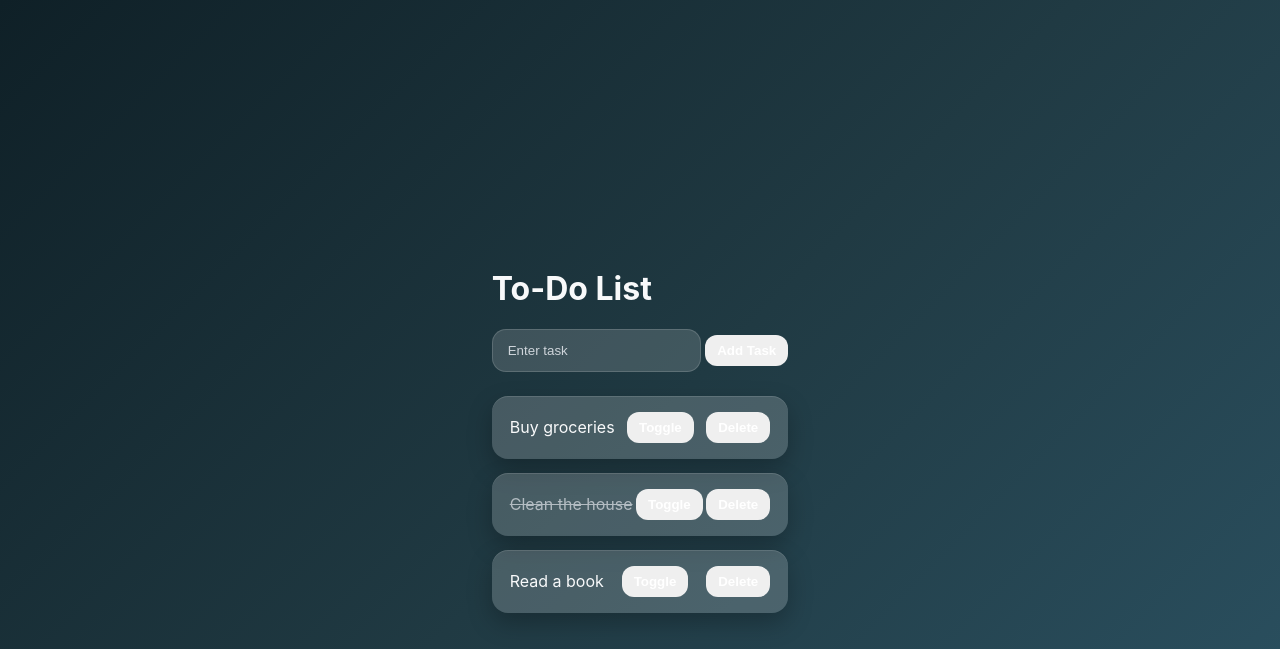
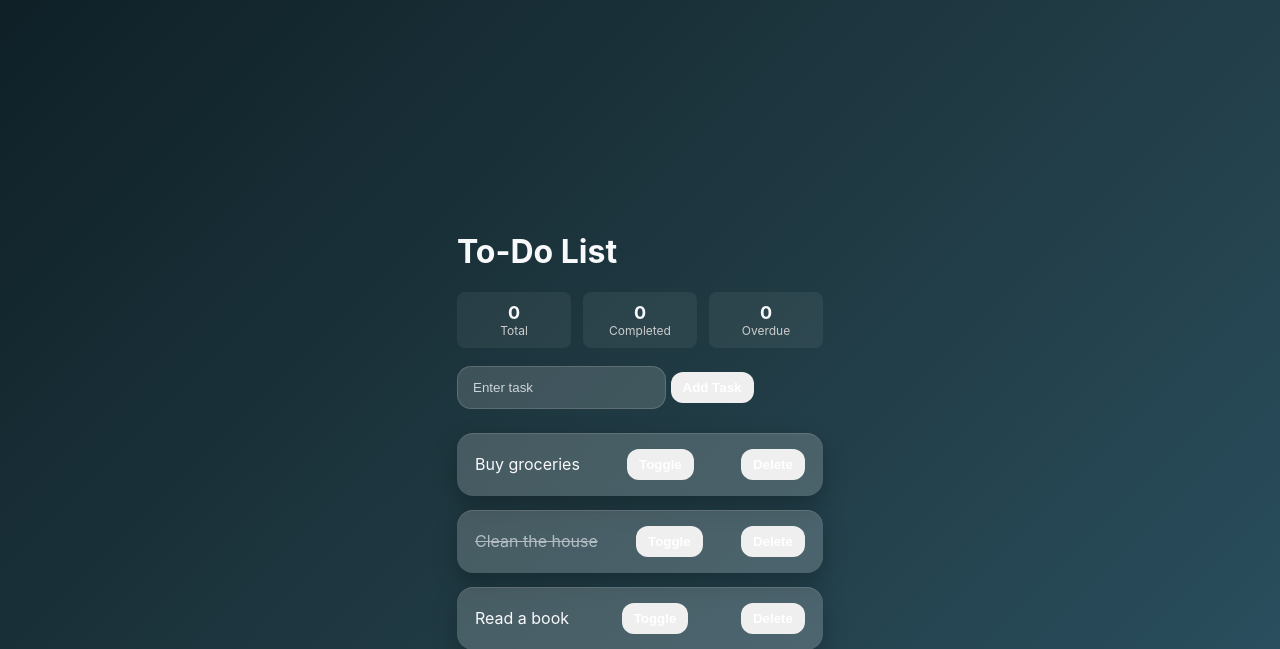
Before and after one commit to nv23108/flask-todo-app, a Flask app: page / in a window 1280 px wide. Shown: the top 649 px of the page. Run offline with Flask 2, Linux system fonts and the light colour scheme.

Commit message:
feat: consolidate app routes and add stats/search endpoints; UI updates for search and task metadata

```diff
--- a/flask-todo-app/app.py
+++ b/flask-todo-app/app.py
@@ -1,42 +1,89 @@
 from flask import Flask, request, jsonify, render_template
 import json
+from datetime import datetime, timedelta
 
 app = Flask(__name__)
+DATA_FILE = "todo.json"
 
-# Function to load tasks from local storage (JSON)
+# Load and save
 def load_tasks():
     try:
-        with open("todo.json", "r") as f:
+        with open(DATA_FILE, "r") as f:
             tasks = json.load(f)
     except FileNotFoundError:
         tasks = []
     return tasks
 
-# Function to save tasks to local storage (JSON)
 def save_tasks(tasks):
-    with open("todo.json", "w") as f:
+    with open(DATA_FILE, "w") as f:
         json.dump(tasks, f)
+
+# Ensure schema defaults
+def ensure_task_schema(tasks):
+    changed = False
+    for t in tasks:
+        if 'created_at' not in t:
+            t['created_at'] = datetime.now().isoformat()
+            changed = True
+        if 'priority' not in t:
+            t['priority'] = 'medium'
+            changed = True
+        if 'description' not in t:
+            t['description'] = ''
+            changed = True
+        if 'due_date' not in t:
+            t['due_date'] = ''
+            changed = True
+    if changed:
+        save_tasks(tasks)
 
 @app.route('/')
 def index():
     tasks = load_tasks()
+    ensure_task_schema(tasks)
     return render_template('index.html', tasks=tasks)
 
 @app.route('/add', methods=['POST'])
 def add_task():
-    task_name = request.form['task']
+    task_name = request.form.get('task', '').strip()
+    description = request.form.get('description', '').strip()
+    priority = request.form.get('priority', 'medium')
+    due_date = request.form.get('due_date', '').strip()
+
     tasks = load_tasks()
-    task = {"id": len(tasks) + 1, "name": task_name, "completed": False}
+    new_id = max([t.get('id', 0) for t in tasks], default=0) + 1
+    task = {
+        'id': new_id,
+        'name': task_name,
+        'description': description,
+        'priority': priority,
+        'due_date': due_date,
+        'completed': False,
+        'created_at': datetime.now().isoformat()
+    }
     tasks.append(task)
     save_tasks(tasks)
     return jsonify(tasks)
 
 @app.route('/update/<int:task_id>', methods=['POST'])
-def update_task(task_id):
+def toggle_task(task_id):
     tasks = load_tasks()
     for task in tasks:
-        if task['id'] == task_id:
-            task['completed'] = not task['completed']
+        if task.get('id') == task_id:
+            task['completed'] = not task.get('completed', False)
+            break
+    save_tasks(tasks)
+    return jsonify(tasks)
+
+@app.route('/task/<int:task_id>/update', methods=['POST'])
+def update_task_full(task_id):
+    tasks = load_tasks()
+    for task in tasks:
+        if task.get('id') == task_id:
+            task['name'] = request.form.get('name', task.get('name', ''))
+            task['description'] = request.form.get('description', task.get('description', ''))
+            task['priority'] = request.form.get('priority', task.get('priority', 'medium'))
+            task['due_date'] = request.form.get('due_date', task.get('due_date', ''))
             break
     save_tasks(tasks)
     return jsonify(tasks)
@@ -44,9 +91,74 @@
 @app.route('/delete/<int:task_id>', methods=['DELETE'])
 def delete_task(task_id):
     tasks = load_tasks()
-    tasks = [task for task in tasks if task['id'] != task_id]
+    tasks = [t for t in tasks if t.get('id') != task_id]
     save_tasks(tasks)
     return jsonify(tasks)
 
-if __name__ == "__main__":
-    app.run(host="0.0.0.0", port=5000, debug=True)
+@app.route('/task/<int:task_id>', methods=['GET'])
+def get_task(task_id):
+    tasks = load_tasks()
+    for task in tasks:
+        if task.get('id') == task_id:
+            return jsonify(task)
+    return jsonify({'error': 'Task not found'}), 404
+
+@app.route('/search', methods=['GET'])
+def search_tasks():
+    q = request.args.get('q', '').strip().lower()
+    tasks = load_tasks()
+    if not q:
+        return jsonify(tasks)
+    out = []
+    for t in tasks:
+        name = t.get('name', '').lower()
+        desc = t.get('description', '').lower()
+        if q in name or q in desc:
+            out.append(t)
+    return jsonify(out)
+
+@app.route('/stats', methods=['GET'])
+def get_stats():
+    tasks = load_tasks()
+    total = len(tasks)
+    completed = sum(1 for t in tasks if t.get('completed'))
+    pending = total - completed
+
+    today = datetime.now().date()
+    overdue = 0
+    for t in tasks:
+        if not t.get('completed') and t.get('due_date'):
+            try:
+                due = datetime.fromisoformat(t['due_date'])
+                if due.date() < today:
+                    overdue += 1
+            except Exception:
+                try:
+                    due = datetime.strptime(t['due_date'], '%Y-%m-%d')
+                    if due.date() < today:
+                        overdue += 1
+                except Exception:
+                    pass
+
+    # simple trend: completed in last 7 days
+    seven_days_ago = datetime.now() - timedelta(days=7)
+    completed_last_7 = 0
+    for t in tasks:
+        if t.get('completed') and t.get('created_at'):
+            try:
+                c = datetime.fromisoformat(t['created_at'])
+                if c >= seven_days_ago:
+                    completed_last_7 += 1
+            except Exception:
+                pass
+
+    return jsonify({
+        'total': total,
+        'completed': completed,
+        'pending': pending,
+        'overdue': overdue,
+        'completed_last_7': completed_last_7
+    })
+
+if __name__ == '__main__':
+    app.run(host='0.0.0.0', port=5000, debug=True)
--- a/flask-todo-app/templates/index.html
+++ b/flask-todo-app/templates/index.html
@@ -9,6 +9,20 @@
 <body>
     <div class="container">
         <h1>To-Do List</h1>
+        <div id="stats-widget" style="display:flex; gap:12px; margin-bottom: 18px;">
+            <div style="background: rgba(255,255,255,0.06); padding:10px 12px; border-radius:8px; text-align:center; min-width:90px;">
+                <div style="font-size:18px; font-weight:700" id="stats-total">0</div>
+                <div style="font-size:12px; color:#ccc">Total</div>
+            </div>
+            <div style="background: rgba(255,255,255,0.06); padding:10px 12px; border-radius:8px; text-align:center; min-width:90px;">
+                <div style="font-size:18px; font-weight:700" id="stats-completed">0</div>
+                <div style="font-size:12px; color:#ccc">Completed</div>
+            </div>
+            <div style="background: rgba(255,255,255,0.06); padding:10px 12px; border-radius:8px; text-align:center; min-width:90px;">
+                <div style="font-size:18px; font-weight:700" id="stats-overdue">0</div>
+                <div style="font-size:12px; color:#ccc">Overdue</div>
+            </div>
+        </div>
         <form id="add-task-form">
             <input type="text" id="task-input" placeholder="Enter task" required>
             <button type="submit">Add Task</button>
@@ -55,6 +69,24 @@
                     <span>${task.name}</span>
                     <button class="toggle" onclick="toggleTask(${task.id})">Toggle</button>
                     <button class="delete" onclick="deleteTask(${task.id})">Delete</button>
+
+            // Fetch and update stats
+            function refreshStats() {
+                fetch('/stats')
+                    .then(r => r.json())
+                    .then(s => {
+                        document.getElementById('stats-total').textContent = s.total;
+                        document.getElementById('stats-completed').textContent = s.completed;
+                        document.getElementById('stats-overdue').textContent = s.overdue;
+                    }).catch(() => {});
+            }
+
+            // Update stats when tasks change
+            const originalRenderTasks = renderTasks;
+            renderTasks = function(tasks) {
+                originalRenderTasks(tasks);
+                refreshStats();
+            }
                 `;
                 taskList.appendChild(li);
             });
```
